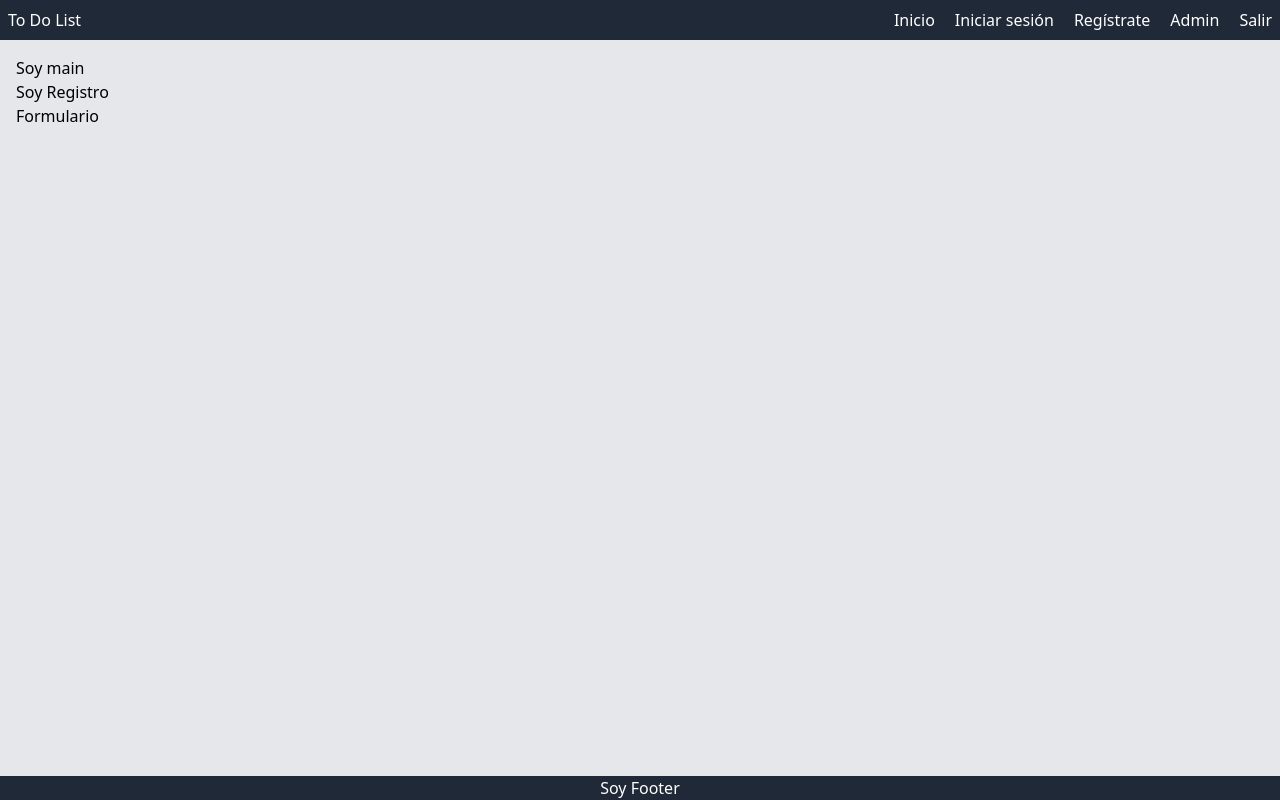
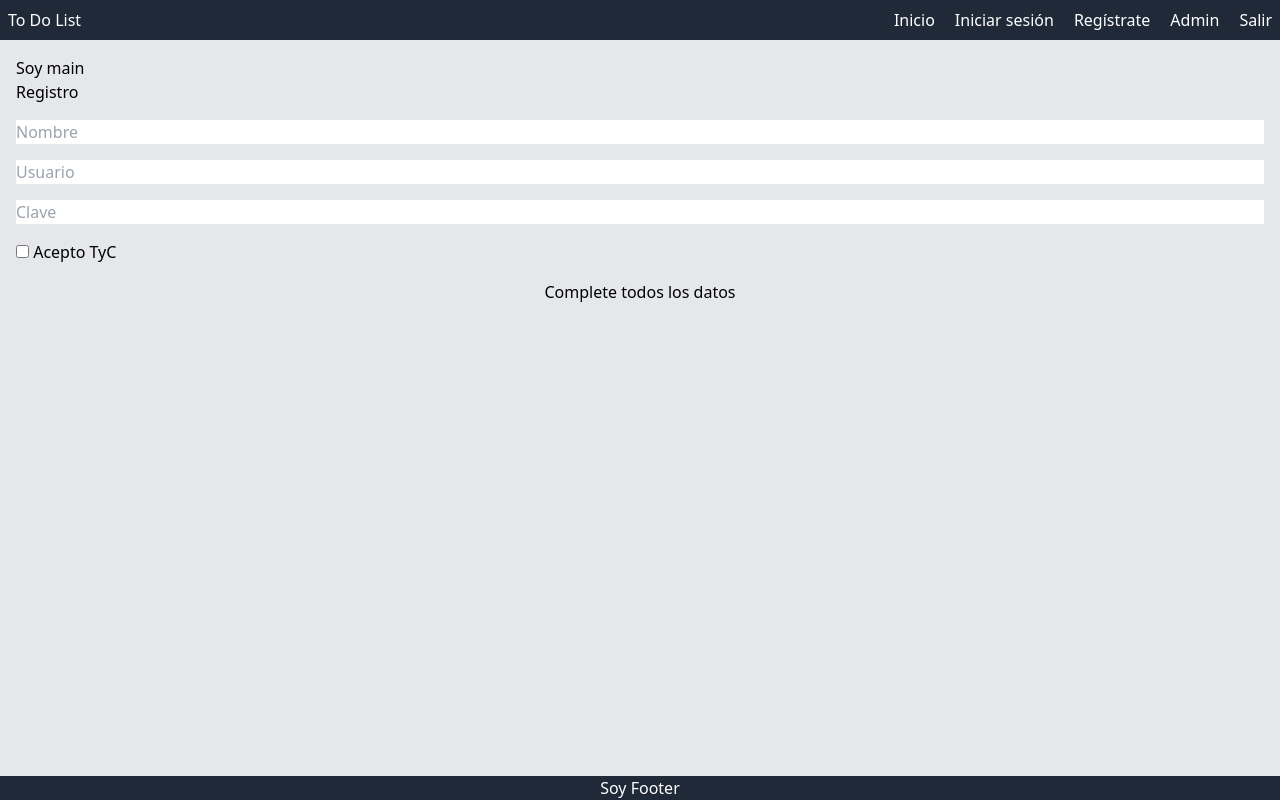
Before and after one commit to aidin-rodriguez-cei/Proyecto_ToDoList, a React (Vite) app in the folder Frontend/: page /Registro in a window 1280 px wide. Built offline with nearby package versions, Linux system fonts and the light colour scheme.

Commit message:
segunda parte

```diff
--- a/Frontend/src/pages/Login.jsx
+++ b/Frontend/src/pages/Login.jsx
@@ -1,9 +1,39 @@
+import { useState } from "react";
+
 const Login = () => {
+    const [formData, setFormData] = useState({
+        username:"",
+        password:"",
+        // Info del backend
+        name:  "Aidin",
+        image: "https://picsum.photos/200"
+    });
+
+    const handleChange = (e) => {
+        const {name, value} = e.target;
+        setFormData({
+            ...formData,
+            [name] : value
+        });
+
+    };
+
+    const handleSubmit = (e) => {
+        e.preventDefault();
+        console.log(formData);
+    };
+
     return (
-        <>
+        <form onSubmit={handleSubmit}
+        className="flex flex-col gap-4"
+        >
         <h1>Soy Login</h1>
-        <p>Formulario</p>
-        </>
+
+        <input onChange={handleChange} value={formData.username} type="email" name="username" placeholder="Usuario" requeried/>
+        <input onChange={handleChange} value={formData.password} type="password" name="password" placeholder="Clave" requeried/>
+        <input onChange={handleChange} type="submit" name="Login" />
+
+        </form>
     );
 }
 export default Login;
--- a/Frontend/src/pages/Registro.jsx
+++ b/Frontend/src/pages/Registro.jsx
@@ -1,9 +1,82 @@
+import { useEffect, useState } from "react";
+import { useNavigate } from "react-router-dom";
+
 const Registro = () => {
+    const [canSubmit, setCanSubmit] = useState(false);
+    const [formData, setFormData] = useState({
+        username: "",
+        password: "",
+        name: "",
+        tyc: false,
+        image: "https://picsum.photos/200"
+    });
+
+    // Botón de Submit
+    useEffect(() => {
+        setCanSubmit(formData.name && formData.username && formData.password && formData.tyc);
+    }, [formData]);
+
+    const navigate = useNavigate();
+
+    const handleChange = (e) => {
+        const { name, value, type, checked } = e.target;
+        setFormData({
+            ...formData,
+            [name]: type === "checkbox" ? checked : value
+        });
+    };
+
+    const handleSubmit = async (e) => {
+        e.preventDefault();
+        console.log(formData);
+        navigate("/admin");
+    };
+
     return (
-        <>
-        <h1>Soy Registro</h1>
-        <p>Formulario</p>
-        </>
+        <form onSubmit={handleSubmit} className="flex flex-col gap-4">
+            <h1>Registro</h1>
+
+            <input
+                onChange={handleChange}
+                value={formData.name}
+                type="text"
+                name="name"
+                placeholder="Nombre"
+                required
+            />
+
+            <input
+                onChange={handleChange}
+                value={formData.username}
+                type="email"
+                name="username"
+                placeholder="Usuario"
+                required
+            />
+
+            <input
+                onChange={handleChange}
+                value={formData.password}
+                type="password"
+                name="password"
+                placeholder="Clave"
+                required
+            />
+
+            <label>
+                <input
+                    onChange={handleChange}
+                    name="tyc"
+                    type="checkbox"
+                /> Acepto TyC
+            </label>
+
+            {canSubmit ?
+                <button type="submit">Registro</button> :
+                <button disabled>Complete todos los datos</button>
+            }
+        </form>
     );
-}
-export default Registro;Registro
+};
+
+export default Registro;
```
Also changed, not shown: Frontend/src/hooks/useUser.jsx (added).
